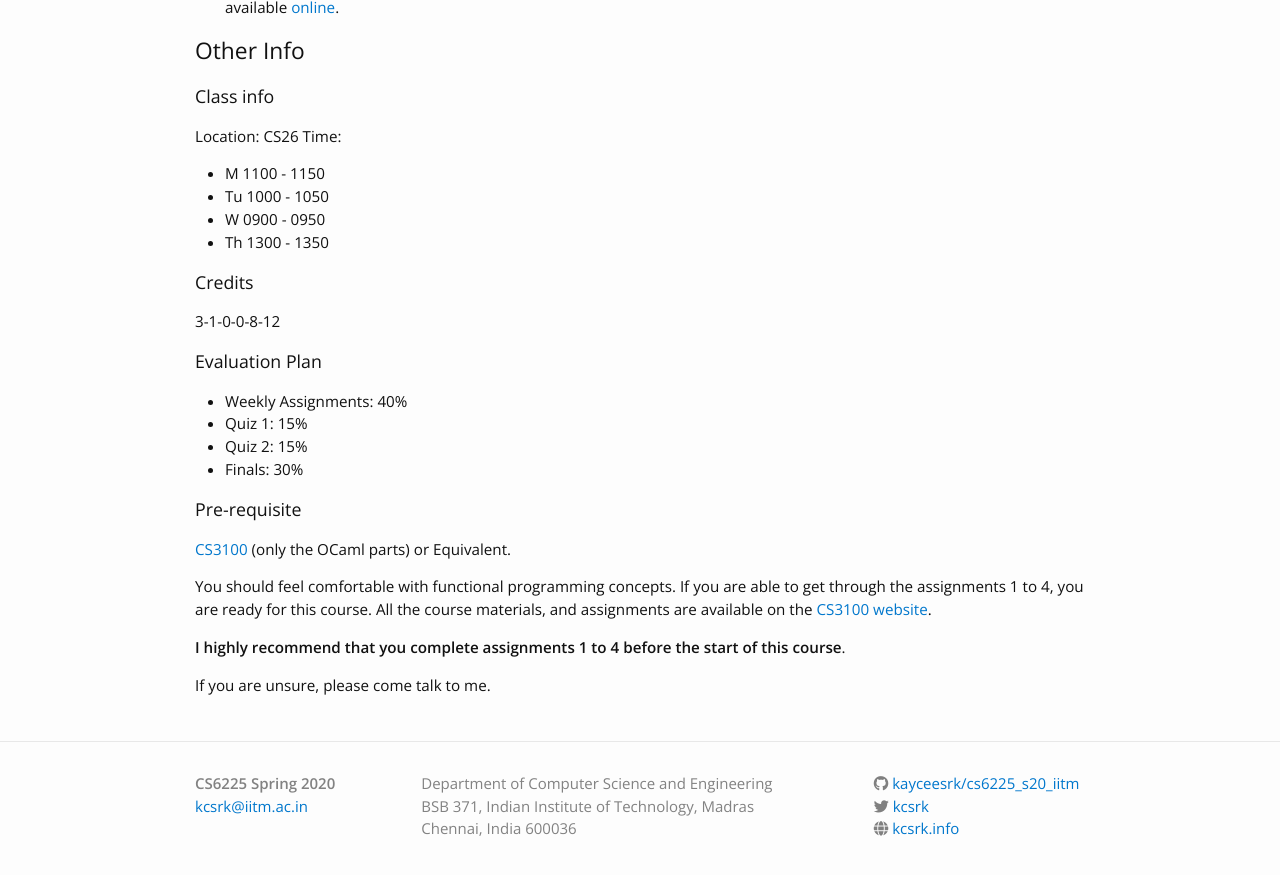
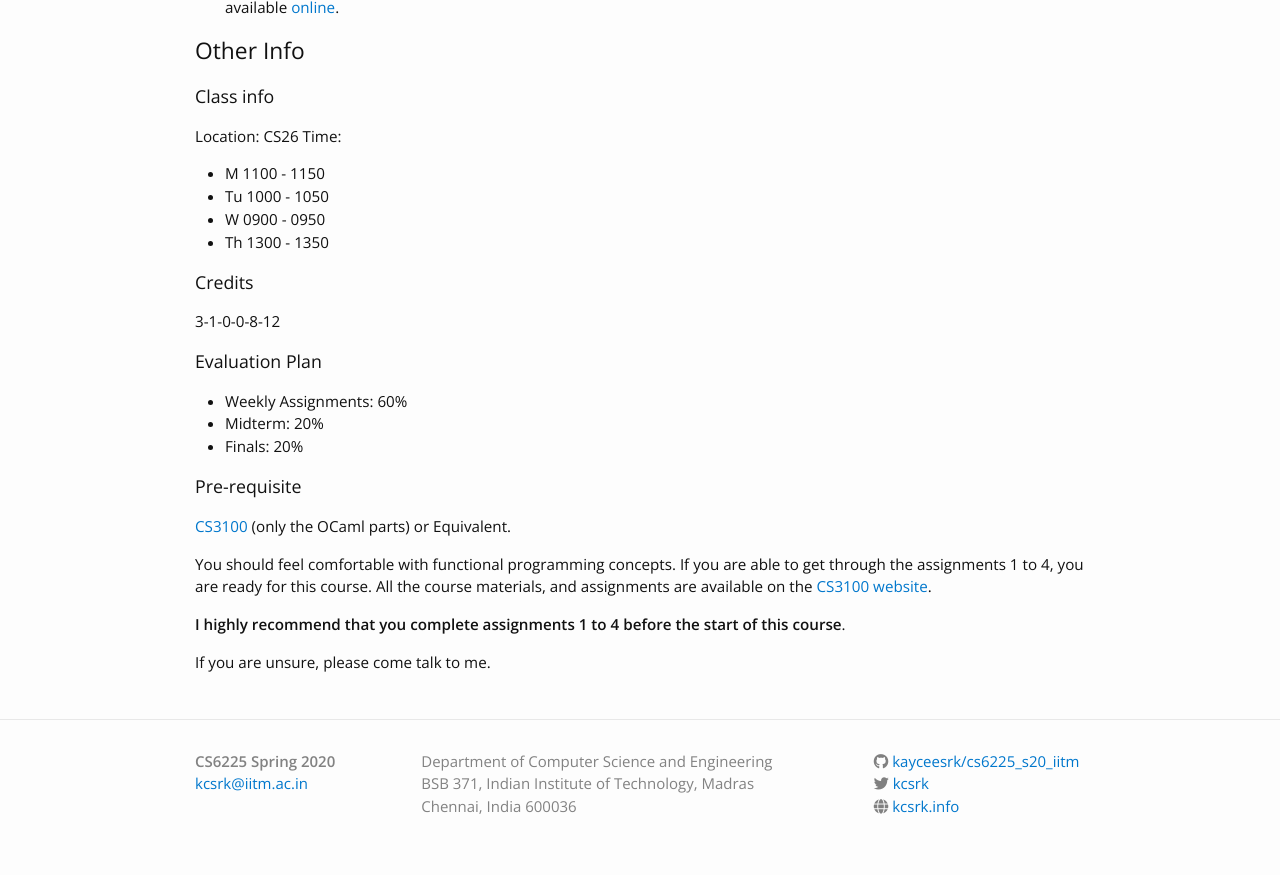
Before and after one commit to kayceesrk/cs6225_s20_iitm, a Jekyll site: the page built from index.md, in a window 1280 px wide and 900 px high, scrolled down 1254 px. Shown: the top 875 px of the window. Built offline with Jekyll 4.4.1, drawn with Linux system fonts in a browser that asks for light colours; nearby versions of some CDN libraries.

Commit message:
Update evaluation plan

```diff
--- a/index.md
+++ b/index.md
@@ -93,10 +93,9 @@ Time:
 
 ### Evaluation Plan
 
-* Weekly Assignments: 40%
-* Quiz 1: 15%
-* Quiz 2: 15%
-* Finals: 30%
+* Weekly Assignments: 60%
+* Midterm: 20%
+* Finals: 20%
 
 ### Pre-requisite
 
```
